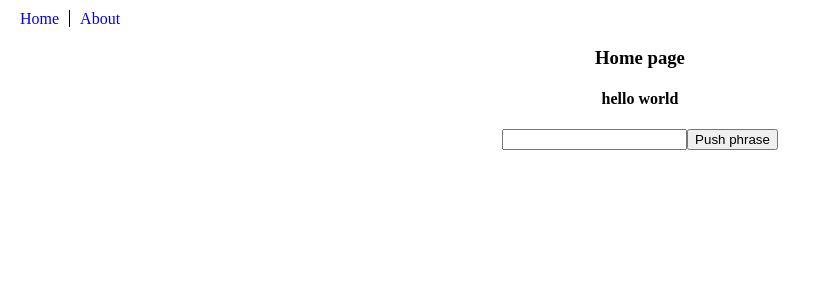
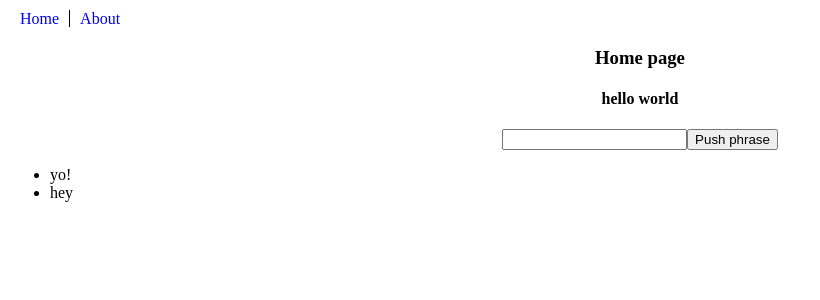
Before and after one commit to AlexeyIgnatyev/reactApp, a React (Create React App) app: page / in a window 1280 px wide. Shown: the top 300 px of the page, without its empty margins (0-820 px from the left). Built offline with nearby package versions, Linux system fonts and the light colour scheme.

Commit message:
phrase list

```diff
--- a/src/About.js
+++ b/src/About.js
@@ -1,9 +1,9 @@
 import React from 'react';
+import { connect } from 'react-redux';
 
 import Menu from './Menu';
 
-class About extends React.Component{
-	render(){
+const About = () => {
 	return (
 		<div>
 			<Menu />
@@ -12,6 +12,5 @@ class About extends React.Component{
 		</div>
 	);
 }
-}
 
-export default About;
+export default connect()(About);
--- a/src/App.js
+++ b/src/App.js
@@ -23,6 +23,11 @@ const App = ({ testStore, onAddPhrase }) => {
 	   			<input type="text" ref={(input) => { phraseInput = input}} />
 	   			<button onClick={ addPhrase }>Push phrase</button>
    			</div>
+   			<ul>
+   				{ testStore.map((phrase, index) =>
+   					<li key={index}>{phrase}</li>
+				)}
+   			</ul>
    		</div>
 	);
 }
--- a/src/Menu.js
+++ b/src/Menu.js
@@ -3,8 +3,7 @@ import { Link } from 'react-router-dom';
 
 import './css/menuStyle.css';
 
-class Menu extends React.Component{
-	render(){
+const Menu = () => {
 	return(
 		<div className='menu'>
 			<Link to="/" replace>Home</Link>
@@ -12,6 +11,5 @@ class Menu extends React.Component{
 		</div>
 	);
 }
-}
 
 export default Menu;
--- a/src/css/style.css
+++ b/src/css/style.css
@@ -4,8 +4,8 @@ body{
 	font-style: sans-serif;
 }
 
-#root{
-	text-align:center;
+h3, h4{
+	text-align: center;
 }
 
 .phraseForm{
```
Lines whose indentation alone changed are shown as unchanged.
